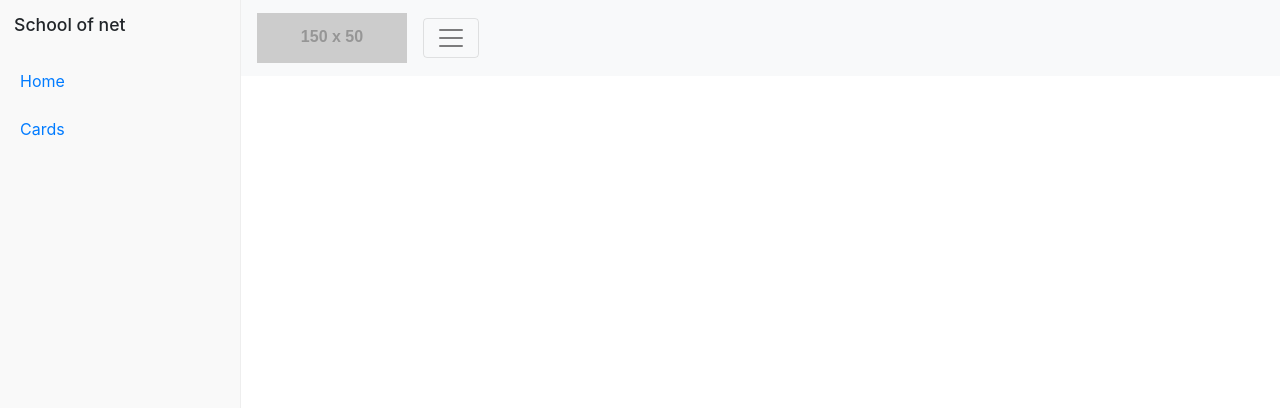
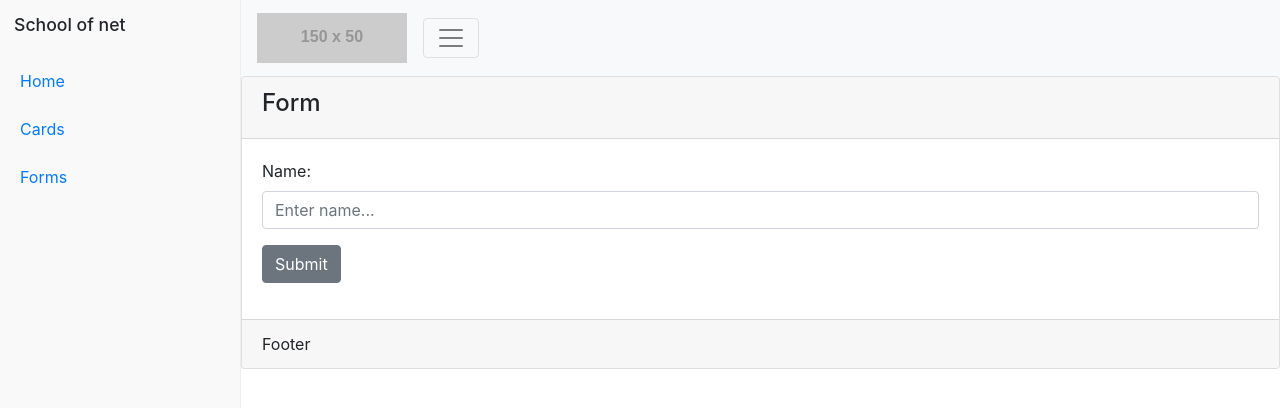
Before and after one commit to agftech/admin-template-react, a React (Create React App) app: page /forms in a window 1280 px wide. Shown: the top 408 px of the page. Built offline with nearby package versions, Linux system fonts and the light colour scheme.

Commit message:
:package: feat: add forms component

```diff
--- /dev/null
+++ b/src/components/inside/Forms.js
@@ -0,0 +1,52 @@
+import React from 'react';
+import { useForm } from 'react-hook-form';
+
+import {
+    Row,
+    Col,
+    Card,
+    CardHeader,
+    CardBody,
+    CardFooter,
+    FormGroup,
+    Label,
+    Input,
+    Button
+} from 'reactstrap';
+
+export default function Forms() {
+    const { handleSubmit, errors, register } = useForm();
+
+    function onSubmit(data) {
+        console.log(data);
+    }
+
+    return (
+        <div>
+            <Row>
+                <Col xs="12" sm="12" md="12">
+                    <Card>
+                        <CardHeader>
+                            <h4>Form</h4>
+                        </CardHeader>
+                        <CardBody>
+                            <form onSubmit={handleSubmit(onSubmit)}>
+                                <FormGroup>
+                                    <Label for="name">Name:</Label>
+                                    <Input type="text" name="name" placeholder="Enter name..." innerRef={register({ required: true })} />
+                                    {errors.name && <span className="text-danger">Is required</span>}
+                                </FormGroup>
+                                <FormGroup>
+                                    <Button type="submit">Submit</Button>
+                                </FormGroup>
+                            </form>
+                        </CardBody>
+                        <CardFooter>
+                            Footer
+                        </CardFooter>
+                    </Card>
+                </Col>
+            </Row>
+        </div>
+    )
+}
--- a/src/containers/routes.js
+++ b/src/containers/routes.js
@@ -1,11 +1,18 @@
 import Cards from './../components/inside/Cards';
+import Forms from './../components/inside/Forms';
 
 const LoadingRoutes  = () => ([
     {
         path: "/cards",
         name: "Cards",
         template: Cards
+    },
+    {
+        path: "/forms",
+        name: "Forms",
+        template: Forms
     }
+
 ]);
 
 export default LoadingRoutes();
```
